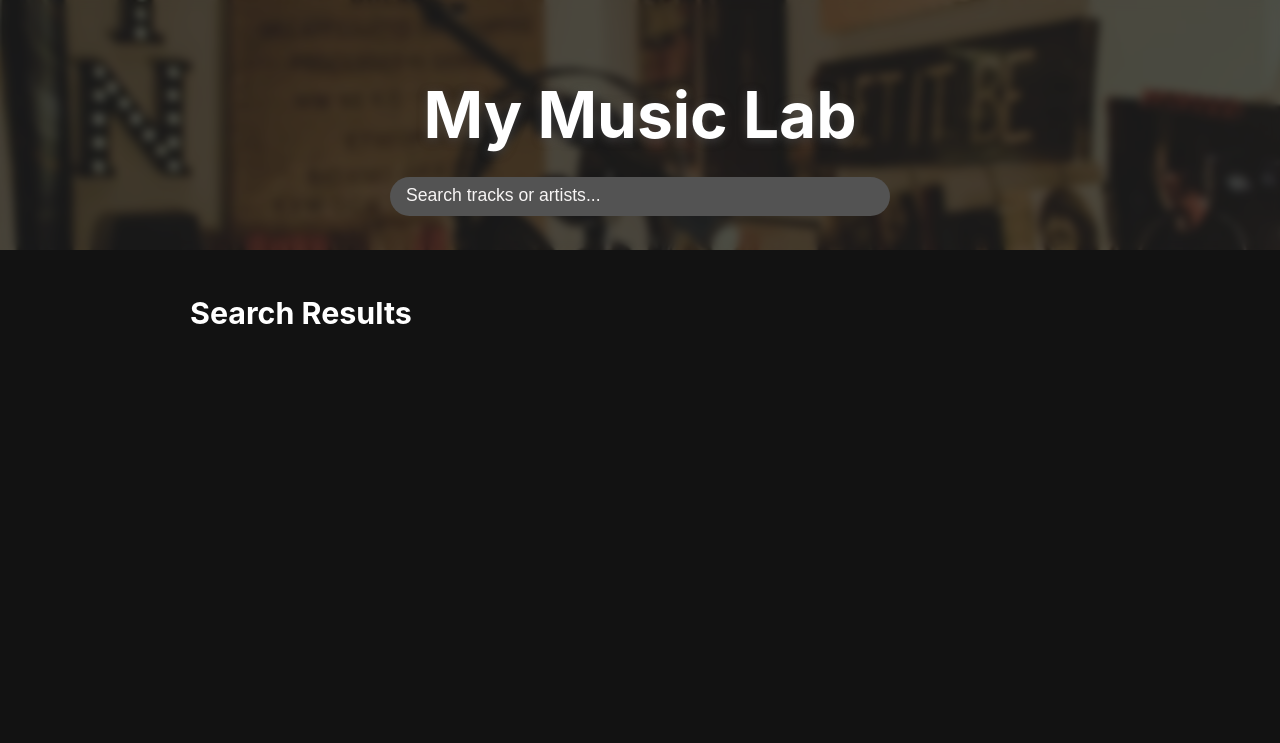
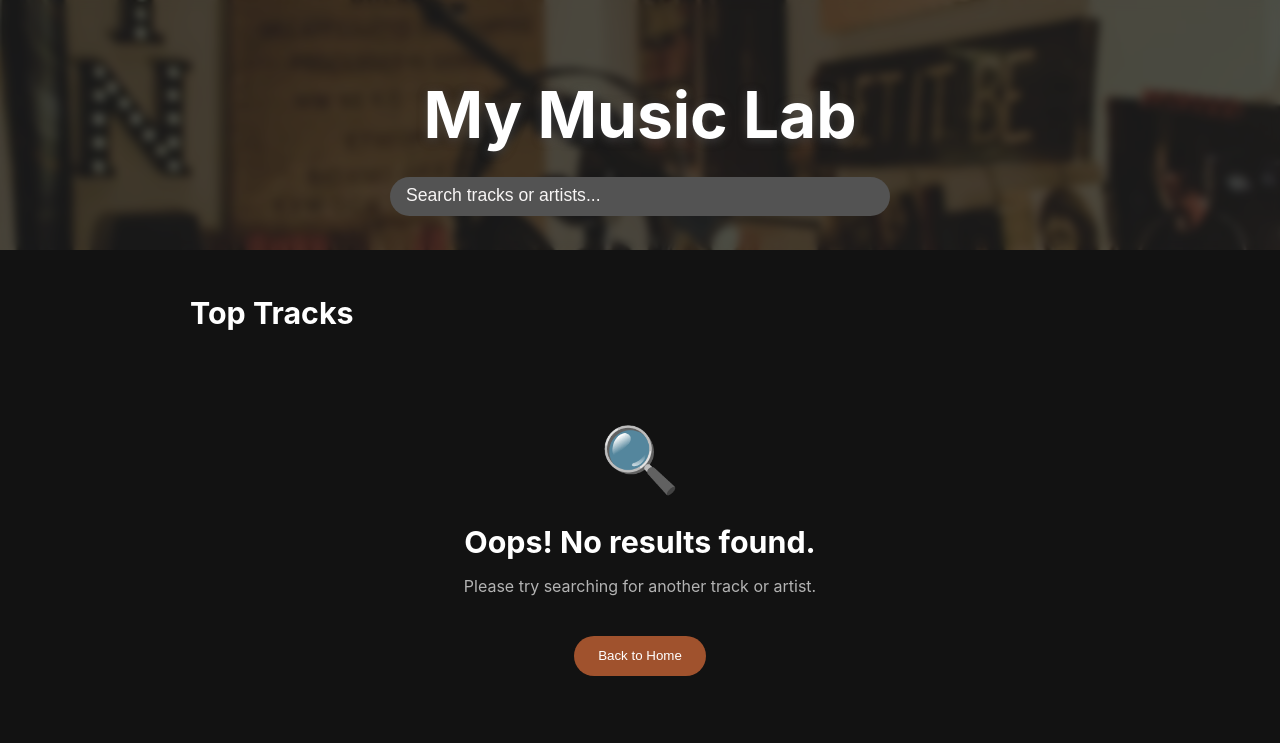
Before and after one commit to yy933/My-Music-Lab, a website built with Vite: page index.html in a window 1280 px wide. Built offline with nearby package versions, Linux system fonts and the light colour scheme; no server answers; files whose address does not match are found by name.

Commit message:
feat: add error handling when API call fails and no results returned during keywords searching. Update UI for better user experience.

```diff
--- a/index.html
+++ b/index.html
@@ -29,7 +29,7 @@
     </header>
     <main>
       <section>
-        <h2>Search Results</h2>
+        <h2>Top Tracks</h2>
         <div id="results" class="music-grid">
           <!-- Music cards will be rendered by JavaScript -->
         </div>
--- a/src/components/card.js
+++ b/src/components/card.js
@@ -1,30 +1,17 @@
-// {
-//     "name": "Symphony",
-//     "artist": "Naoki",
-//     "url": "https://www.last.fm/music/Naoki/_/Symphony",
-//     "streamable": "0",
-//     "listeners": "29430",
-//     "image": [
-//         {
-//             "#text": "https://lastfm.freetls.fastly.net/i/u/34s/2a96cbd8b46e442fc41c2b86b821562f.png",
-//             "size": "small"
-//         },
-//         {
-//             "#text": "https://lastfm.freetls.fastly.net/i/u/64s/2a96cbd8b46e442fc41c2b86b821562f.png",
-//             "size": "medium"
-//         },
-//         {
-//             "#text": "https://lastfm.freetls.fastly.net/i/u/174s/2a96cbd8b46e442fc41c2b86b821562f.png",
-//             "size": "large"
-//         },
-//         {
-//             "#text": "https://lastfm.freetls.fastly.net/i/u/300x300/2a96cbd8b46e442fc41c2b86b821562f.png",
-//             "size": "extralarge"
-//         }
-//     ],
-//     "mbid": ""
-// }
 export function renderCard(data) {
+  const cardsContainer = document.querySelector(".music-grid");
+  if (!cardsContainer) return;
+  if (!data || data.length === 0) {
+    cardsContainer.innerHTML = `
+      <div class="empty-state">
+        <div class="empty-icon">🔍</div>
+        <h2>Oops! No results found.</h2>
+        <p>Please try searching for another track or artist.</p>
+        <button onclick="window.location.href='index.html'" class="btn-back">Back to Home</button>
+      </div>
+    `;
+    return;
+  }
   const cardsHtml = data
     .map((item) => {
       // get image url
@@ -62,7 +49,7 @@ export function renderCard(data) {
 </div>`;
     })
     .join("");
-  const cardsContainer = document.querySelector(".music-grid");
+
   if (cardsContainer) {
     cardsContainer.innerHTML = cardsHtml;
   }
--- a/src/pages/renderSearch.js
+++ b/src/pages/renderSearch.js
@@ -12,9 +12,19 @@ export async function renderSearch() {
   const container = document.querySelector(".music-grid");
   if (container) container.innerHTML = "<p>Searching...</p>";
 
-  // call API
-  const results = await searchTracks(query);
 
-  // render search results in cards
-  renderCard(results);
+  try {
+    // call API
+    const results = await searchTracks(query);
+    // render search results in cards
+    renderCard(results);
+  } catch (error) {
+    // if API call fails, show error message
+    container.innerHTML = `
+      <div class="empty-state">
+        <h2>Service Unavailable</h2>
+        <p>Something went wrong with the music lab. Please try again later.</p>
+      </div>
+    `;
+  }
 }
--- a/src/styles/style.css
+++ b/src/styles/style.css
@@ -233,3 +233,36 @@ input:focus {
 .btn-fav.active .icon-heart {
   fill: red;
 }
+
+/* empty state */
+.empty-state {
+  grid-column: 1 / -1;
+  text-align: center;
+  padding: 4rem 2rem;
+  color: #b3b3b3;
+}
+
+.empty-icon {
+  font-size: 4rem;
+  margin-bottom: 1rem;
+}
+
+.empty-state h2 {
+  color: white;
+  margin-bottom: 0.5rem;
+}
+
+.btn-back {
+  margin-top: 1.5rem;
+  padding: 0.8rem 1.5rem;
+  background-color: #A0522D;
+  color: white;
+  border: none;
+  border-radius: 20px;
+  cursor: pointer;
+  transition: opacity 0.2s;
+}
+
+.btn-back:hover {
+  opacity: 0.8;
+}
```
Also changed, not shown: collections.html (+1 -1 lines).
